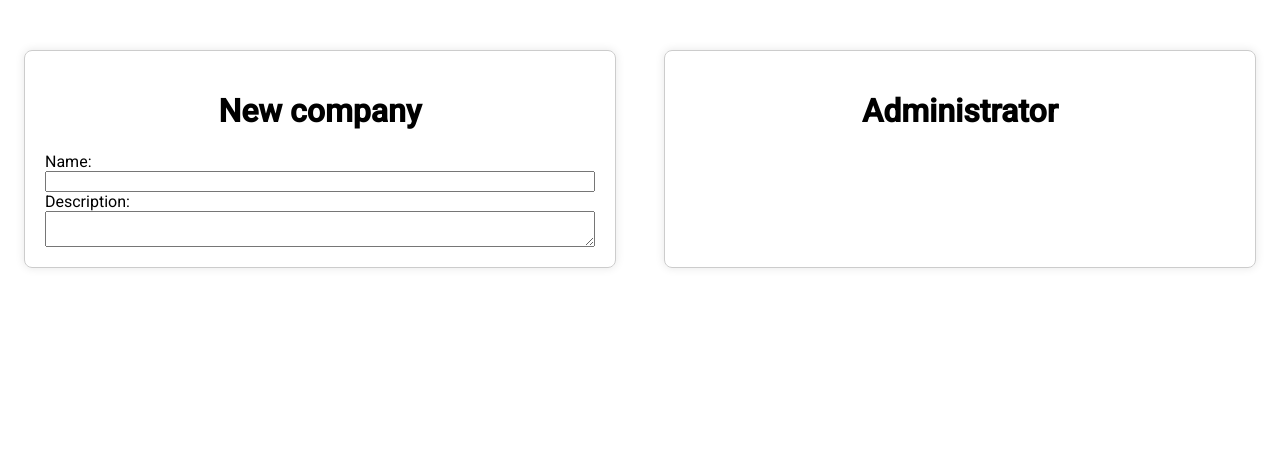
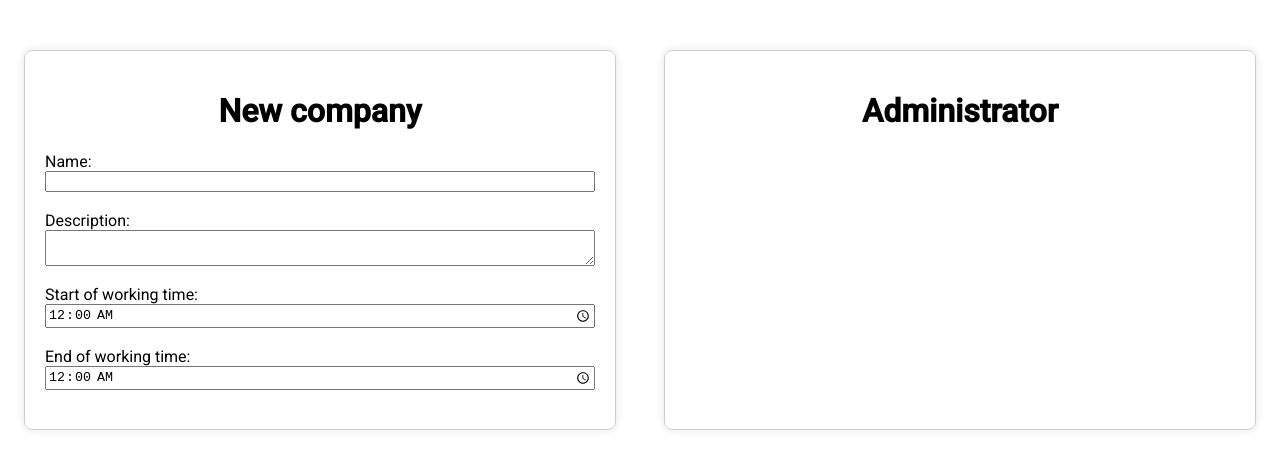
Before and after one commit to ISA-project-2023/frontend, an Angular app in the folder frontend-app/: page /companyRegistration in a window 1280 px wide. Shown: the top 468 px of the page. Built offline with nearby package versions, Linux system fonts and the light colour scheme.

Commit message:
company form

```diff
--- a/frontend-app/src/features/companies/company-registration/company-registration.component.html
+++ b/frontend-app/src/features/companies/company-registration/company-registration.component.html
@@ -5,11 +5,17 @@
         </div>
         <form (ngSubmit)="save()" class="company-form">
 
-            <label for="name">Name:</label>
-            <input type="text" id="name" [(ngModel)]="name" name="name">
+                <label for="name">Name:</label>
+                <input type="text" id="name" [(ngModel)]="name" name="name"> <br>
 
-            <label for="description">Description:</label>
-            <textarea id="description" [(ngModel)]="description" name="description"></textarea>
+                <label for="description">Description:</label>
+                <textarea id="description" [(ngModel)]="description" name="description"></textarea> <br>
+
+                <label for="name">Start of working time:</label>
+                <input type="time" id="startTime" [(ngModel)]="startTime" name="startTime"> <br>
+
+                <label for="name">End of working time:</label>
+                <input type="time" id="endTime" [(ngModel)]="endTime" name="startTime"> <br>
 
         </form>
     </div>
--- a/frontend-app/src/features/companies/company-registration/company-registration.component.ts
+++ b/frontend-app/src/features/companies/company-registration/company-registration.component.ts
@@ -9,6 +9,8 @@ export class CompanyRegistrationComponent {
 
   name: string = '';
   description: string = '';
+  startTime: string = '00:00';
+  endTime: string = '00:00';
 
   save() : void {
 
```
